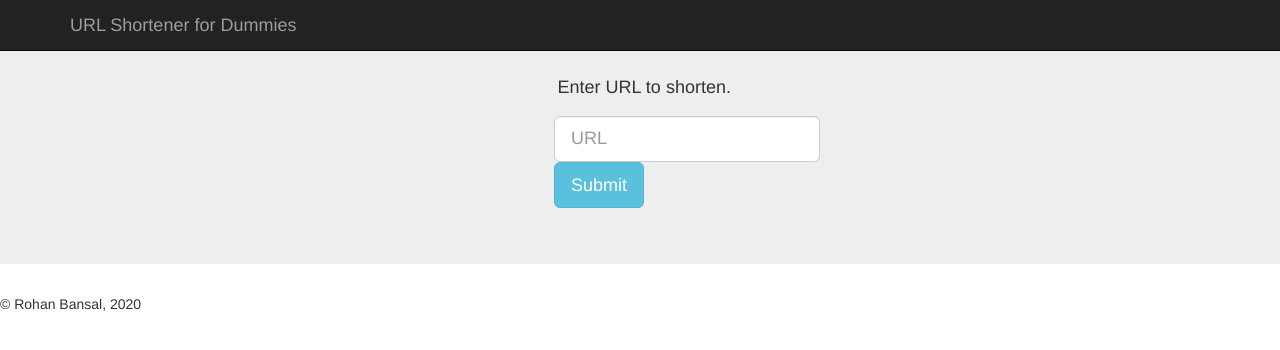
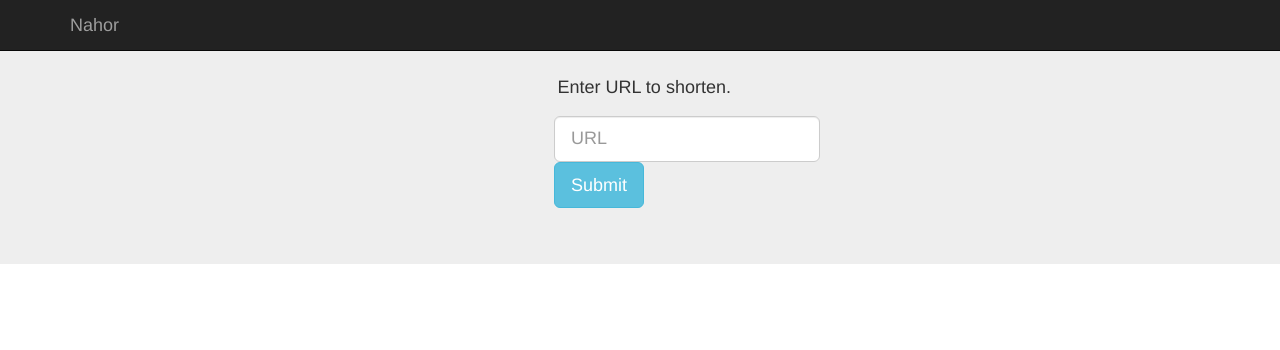
Before and after one commit to rohan-bansal/nahor, a Flask app: page / in a window 1280 px wide. Shown: the top 350 px of the page. Run offline with Flask 2, Linux system fonts and the light colour scheme; some libraries are stand-ins or nearby versions.

Commit message:
fix site issues

```diff
--- a/nahor/templates/home.html
+++ b/nahor/templates/home.html
@@ -8,7 +8,7 @@
          <nav class="navbar navbar-inverse navbar-fixed-top">
             <div class="container">
                <div class="navbar-header">
-                  <a class="navbar-brand" href="#">URL Shortener for Dummies</a>
+                  <a class="navbar-brand" href="#">Nahor</a>
                </div>
                <div id="navbar" class="navbar-collapse collapse">
                </div>
@@ -39,7 +39,7 @@
             </div>
          </div>
          <footer>
-            <p>&copy; Rohan Bansal, 2020</p>
+            <!-- <p>&copy; Rohan Bansal, 2020</p> -->
          </footer>
          </div>
       </body>
--- a/runtime.txt
+++ /dev/null
@@ -1 +0,0 @@
-python-3.6.0
```
